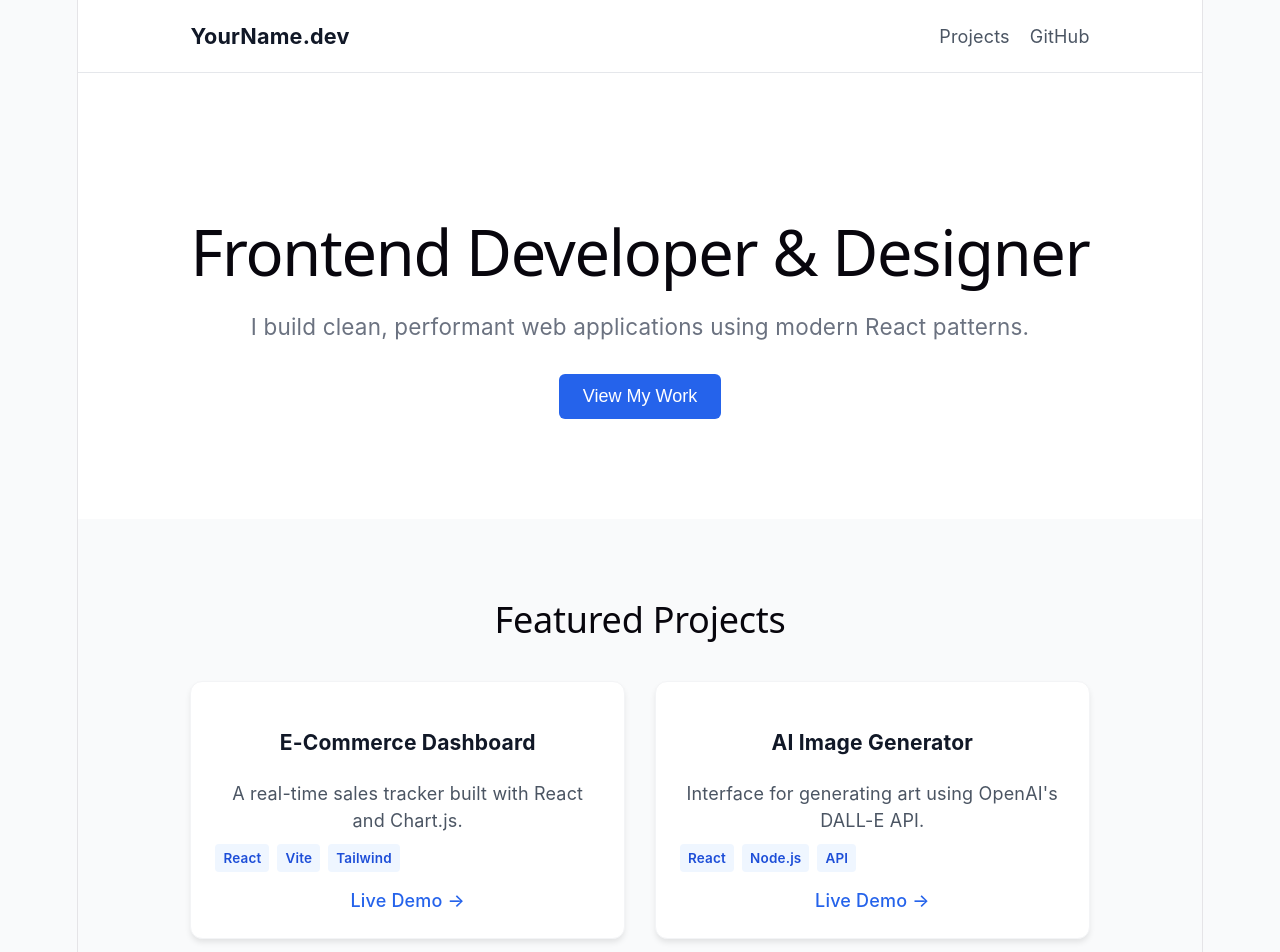
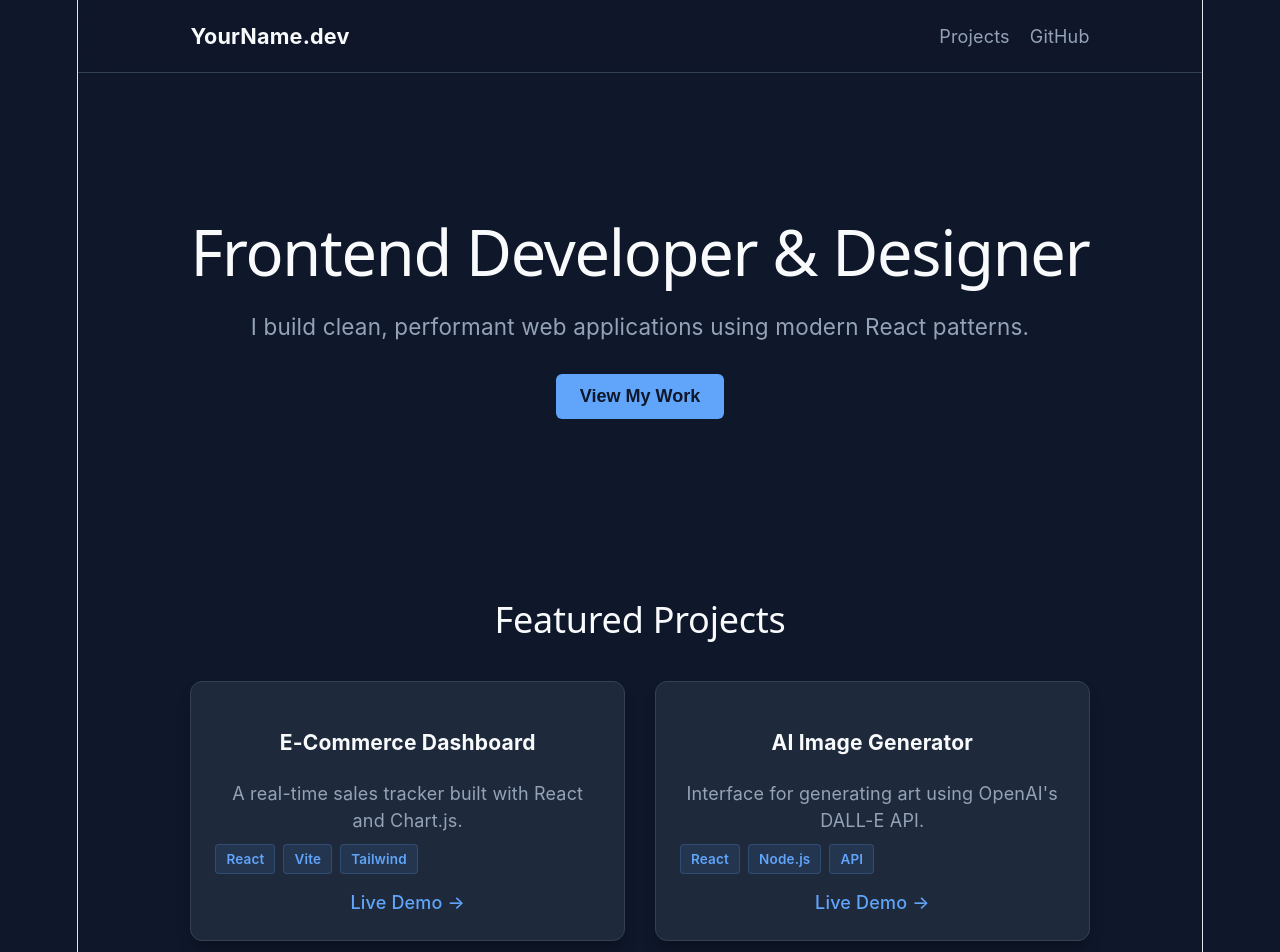
Before and after one commit to AltynCharyyeva/my-portofolio, a React (Vite) app: page / in a window 1280 px wide. Shown: the top 952 px of the page. Built offline with nearby package versions, Linux system fonts and the light colour scheme.

Commit message:
made some visual changes

```diff
--- a/src/App.css
+++ b/src/App.css
@@ -1,10 +1,11 @@
 /* App.css */
 :root {
-  --primary-blue: #2563eb;
-  --bg-gray: #f9fafb;
-  --text-dark: #111827;
-  --text-muted: #6b7280;
-  --border-color: #e5e7eb;
+  --primary-blue: #60a5fa; /* Lighter blue for better contrast on dark */
+  --bg-dark: #0f172a; /* Deep navy background */
+  --bg-card: #1e293b; /* Slightly lighter slate for cards */
+  --text-bright: #f8fafc; /* Near white for headings */
+  --text-muted: #94a3b8; /* Gray-blue for subtitles */
+  --border-color: #334155; /* Subtle border for separation */
 }
 
 body {
@@ -14,9 +15,10 @@ body {
     system-ui,
     -apple-system,
     sans-serif;
-  background-color: var(--bg-gray);
-  color: var(--text-dark);
+  background-color: var(--bg-dark); /* Dark background */
+  color: var(--text-bright); /* Light text */
   line-height: 1.5;
+  -webkit-font-smoothing: antialiased;
 }
 
 .nav {
@@ -24,19 +26,24 @@ body {
   justify-content: space-between;
   align-items: center;
   padding: 20px 10%;
-  background-color: #fff;
+  background-color: rgba(15, 23, 42, 0.8); /* Semi-transparent */
+  backdrop-filter: blur(10px); /* Frosted glass effect */
   border-bottom: 1px solid var(--border-color);
+  position: sticky;
+  top: 0;
+  z-index: 100;
 }
 
 .logo {
   font-weight: bold;
   font-size: 1.2rem;
+  color: var(--text-bright);
 }
 
 .nav-links a {
   margin-left: 20px;
   text-decoration: none;
-  color: #4b5563;
+  color: var(--text-muted);
   transition: color 0.2s;
 }
 
@@ -47,13 +54,14 @@ body {
 .hero {
   padding: 100px 10%;
   text-align: center;
-  background-color: #ffffff;
+  background-color: var(--bg-dark);
 }
 
 .title {
   font-size: clamp(2rem, 5vw, 3.5rem);
   margin-bottom: 10px;
   letter-spacing: -0.02em;
+  color: var(--text-bright);
 }
 
 .subtitle {
@@ -65,16 +73,20 @@ body {
 .btn-primary {
   padding: 12px 24px;
   background-color: var(--primary-blue);
-  color: white;
+  color: #0f172a; /* Dark text on light button */
   border: none;
   border-radius: 6px;
   cursor: pointer;
   font-size: 1rem;
-  transition: opacity 0.2s;
+  font-weight: 600;
+  transition:
+    transform 0.2s,
+    opacity 0.2s;
 }
 
 .btn-primary:hover {
   opacity: 0.9;
+  transform: translateY(-2px);
 }
 
 .section {
@@ -84,6 +96,7 @@ body {
 .section-title {
   font-size: 2rem;
   margin-bottom: 40px;
+  color: var(--text-bright);
 }
 
 .grid {
@@ -93,20 +106,23 @@ body {
 }
 
 .card {
-  background-color: white;
+  background-color: var(--bg-card);
   padding: 24px;
   border-radius: 12px;
-  box-shadow: 0 4px 6px -1px rgba(0, 0, 0, 0.1);
-  border: 1px solid #f3f4f6;
-  transition: transform 0.2s;
+  box-shadow: 0 10px 15px -3px rgba(0, 0, 0, 0.3);
+  border: 1px solid var(--border-color);
+  transition:
+    transform 0.2s,
+    border-color 0.2s;
 }
 
 .card:hover {
   transform: translateY(-5px);
+  border-color: var(--primary-blue);
 }
 
 .card-text {
-  color: #4b5563;
+  color: var(--text-muted);
   margin: 10px 0;
 }
 
@@ -118,12 +134,13 @@ body {
 }
 
 .tag {
-  background-color: #eff6ff;
-  color: #1d4ed8;
-  padding: 4px 8px;
+  background-color: rgba(96, 165, 250, 0.1); /* Subtle blue tint */
+  color: var(--primary-blue);
+  padding: 4px 10px;
   border-radius: 4px;
   font-size: 0.75rem;
   font-weight: 600;
+  border: 1px solid rgba(96, 165, 250, 0.2);
 }
 
 .project-link {
@@ -134,7 +151,8 @@ body {
 
 .footer {
   text-align: center;
-  padding: 40px;
-  color: #9ca3af;
+  padding: 60px 40px;
+  color: var(--text-muted);
   font-size: 0.875rem;
+  border-top: 1px solid var(--border-color);
 }
```
